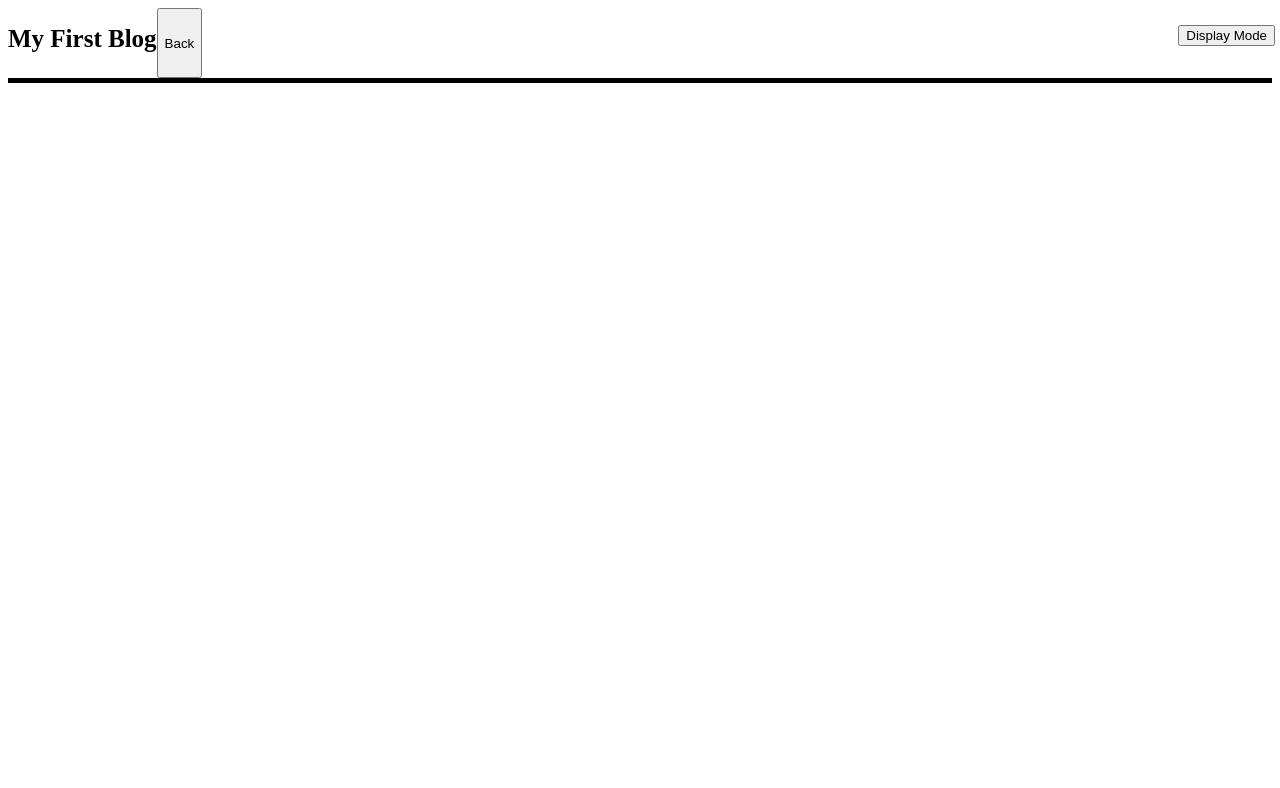
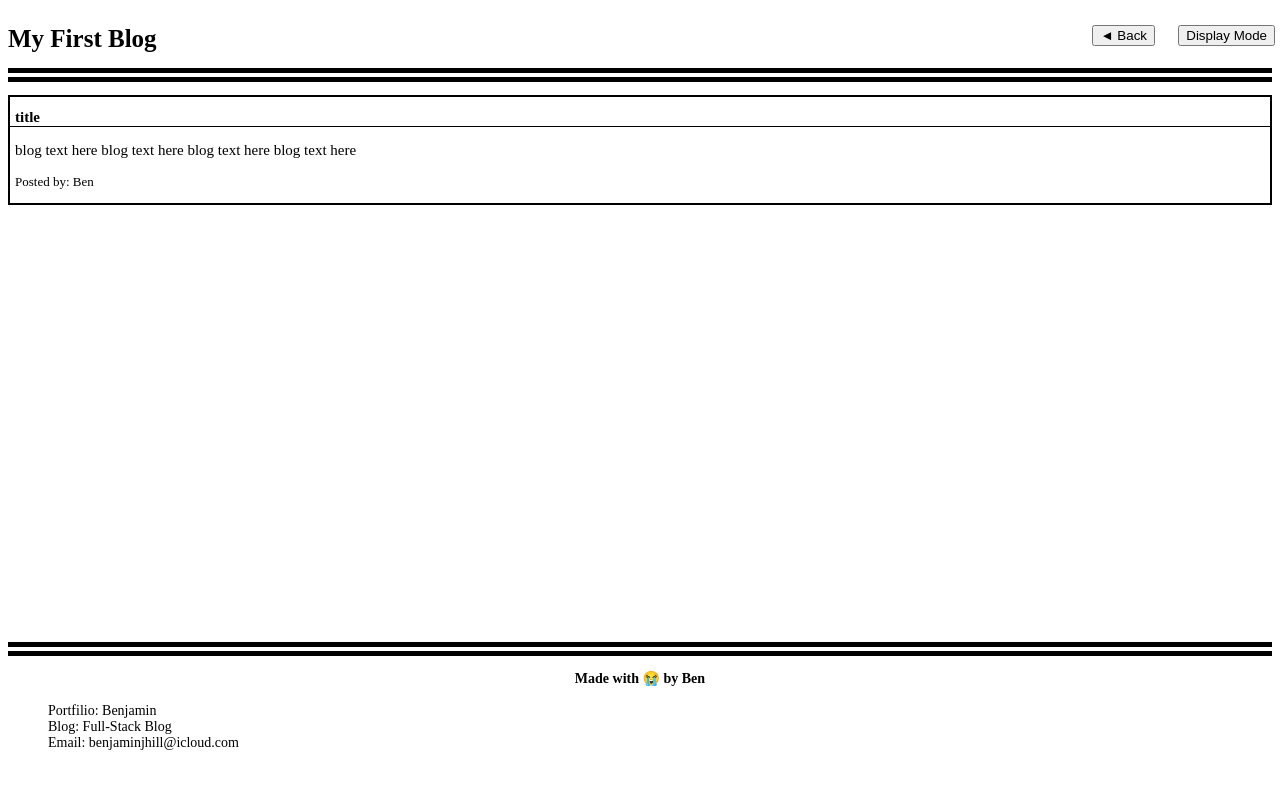
Before and after one commit to Ben-jamin05/personal-blog-challenge, a plain HTML site: page blog.html in a window 1280 px wide. Drawn offline with Linux system fonts and the light colour scheme.

Commit message:
finished blog page html and added dark mode button function

```diff
--- a/assets/css/blog.css
+++ b/assets/css/blog.css
@@ -1,3 +1,61 @@
-header{
+:root{
+    --borderForAll: 5px solid black;
+    --cardPaddingLeft: 5px;
+}
+
+.back-btn{
+    position: absolute;
+    right: 125px;
+    top: 25px;
+}
+
+h3{
+    font-size: 14px;
     display: flex;
+    justify-content: center;
 }
+
+ul{
+    list-style: none;
+}
+
+li{
+    font-size: 14px;
+}
+
+li a{
+    text-decoration: none;
+    color: black;
+}
+
+section{
+    border-top: var(--borderForAll);
+    border-bottom: var(--borderForAll);
+    height: 70vh;
+}
+
+footer{
+    border-top: var(--borderForAll);
+    margin-top: 4px;
+}
+
+.blog-card{
+    margin-top: 1%;
+    border: 2px solid black;
+}
+
+.blog-title{
+    font-size: 15px;
+    padding-left: var(--cardPaddingLeft);
+    border-bottom: 1px solid black;
+}
+
+.blog-content{
+    font-size: 15px;
+    padding-left: var(--cardPaddingLeft);
+}
+
+.author-tag{
+    font-size: 13px;
+    padding-left: var(--cardPaddingLeft);
+}
--- a/assets/css/form.css
+++ b/assets/css/form.css
@@ -1,3 +1,9 @@
+:root{
+    --mainHeight: 89vh;
+    --borderForAll: 5px solid black;
+    --textBoxWidth: 97%;
+}
+
 .main{
     display: flex;
 }
@@ -5,9 +11,9 @@
 #left-side{
     flex-basis: 50%;
     margin-right: 3px;
-    height: 100vh;
-    border-right: 5px solid black;
-    border-top: 5px solid black;
+    height: var(--mainHeight);
+    border-right: var(--borderForAll);
+    border-top: var(--borderForAll);
     display: flex;
     justify-content: center;
     align-items: center;
@@ -17,9 +23,9 @@
 #right-side{
     flex-basis: 50%;
     margin-left: 3px;
-    border-left: 5px solid black;
-    border-top: 5px solid black;
-    height: 100vh;
+    height: var(--mainHeight);
+    border-left: var(--borderForAll);
+    border-top: var(--borderForAll);
 }
 
 h2{
@@ -38,17 +44,17 @@ form{
 }
 
 #username{
-    width: 97%;
+    width: var(--textBoxWidth);
     height: 18px;
 }
 
 #title{
-    width: 97%;
+    width: var(--textBoxWidth);
     height: 18px;
 }
 
 #content{
-    width: 97%;
+    width: var(--textBoxWidth);
     margin-bottom: 10px;
     padding-bottom: 100px;
     text-wrap: wrap;
--- a/assets/css/styles.css
+++ b/assets/css/styles.css
@@ -1,6 +1,6 @@
 header{
     display: flex;
-    height: 70px;
+    height: 60px;
     flex-wrap: nowrap;
     border-bottom: 5px solid black;
     margin-bottom: 4px;
@@ -15,3 +15,13 @@ header h1{
     right: 5px;
     top: 25px;
 }
+
+#light{
+    color: black;
+    background-color: white;
+}
+
+#dark{
+    color: white;
+    background-color: gray;
+}
--- a/assets/js/logic.js
+++ b/assets/js/logic.js
@@ -0,0 +1,15 @@
+const darkModeBtn = document.querySelector('.light-dark');
+const page = document.querySelector('.page');
+
+let mode = 'light';
+function changeDisplay() {
+    if (mode === 'dark') {
+        mode = 'light';
+        page.setAttribute('id', 'light');
+      } else {
+        mode = 'dark';
+        page.setAttribute('id', 'dark');
+      }
+}
+
+darkModeBtn.addEventListener('click', changeDisplay);
--- a/blog.html
+++ b/blog.html
@@ -9,11 +9,31 @@
   <link rel="stylesheet" href="./assets/css/styles.css" />
 </head>
 
-<body>
+<body class="page" id="light">
     <header>
         <h1>My First Blog</h1>
-        <button>Back</button>
+        <button class="back-btn"> ◄ Back</button>
         <button class="light-dark">Display Mode</button>
     </header>
 
+    <section>
+        <div class="blog-card">
+            <h2 class="blog-title">title</h2>
+            <p class="blog-content">blog text here blog text here blog text here blog text here</p>
+            <p class="author-tag">Posted by: Ben</p>
+        </div>
+
+    </section>
+
+    <footer>
+        <h3>Made with 😭 by Ben</h3>
+        <ul>
+            <li>Portfilio: <a href="https://ben-jamin05.github.io/week-two-challenge/">Benjamin</a></li>
+            <li>Blog: Full-Stack Blog</li>
+            <li>Email: <a href="mailto:benjaminjhill@icloud.com">benjaminjhill@icloud.com</a></li>
+        </ul>
+    </footer>
+
+    <script src="./assets/js/blog.js"></script>
+    <script src="./assets/js/logic.js"></script>
 </body>
```
Also changed, not shown: index.html (+3 -1 lines).
